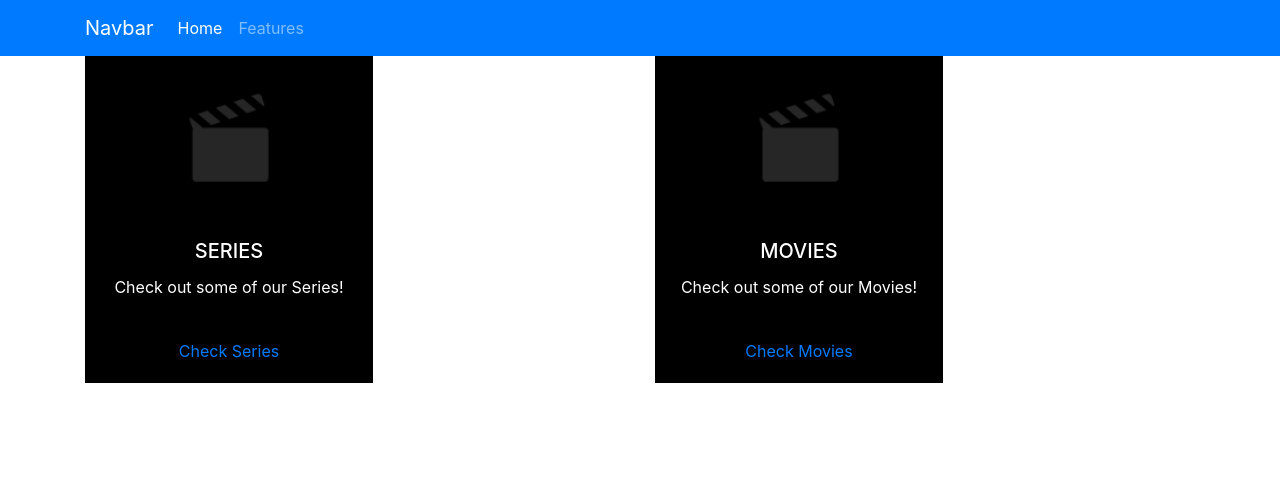
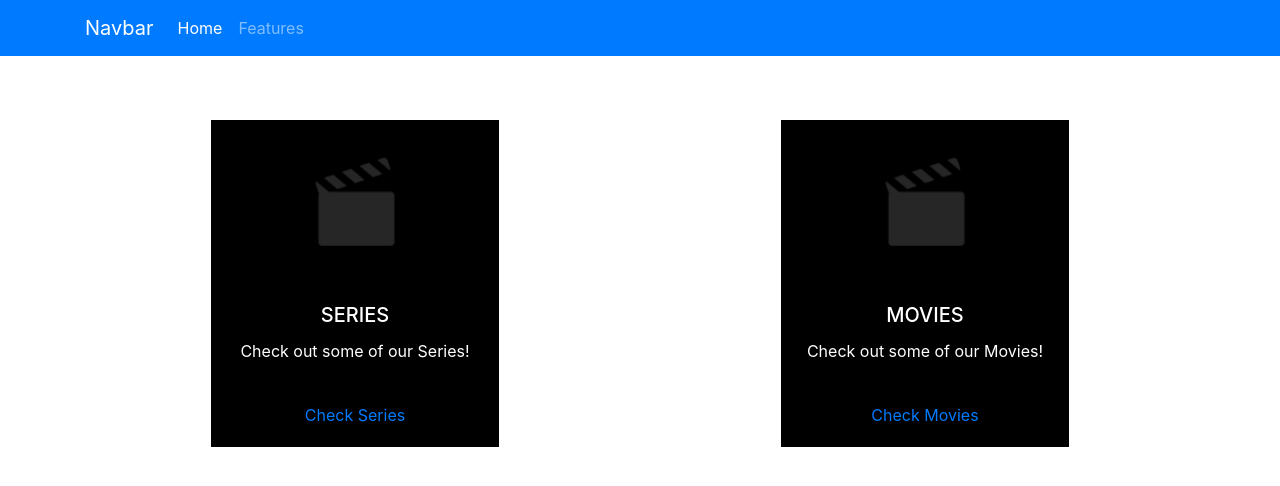
Before and after one commit to lawrencedovin/stan-coding-challenge, a React (Create React App) app: page / in a window 1280 px wide. Shown: the top 486 px of the page. Built offline with nearby package versions, Linux system fonts and the light colour scheme.

Commit message:
Updated styles

```diff
--- a/src/components/Home/Home.js
+++ b/src/components/Home/Home.js
@@ -8,7 +8,7 @@ const Home = () => (
   <div className={styles.Home} data-testid="Home">
     <Header/ >
     <div class="container">
-      <div class="row">
+      <div class="row justify-content-md-center">
         <div class="col-sm">
           <div className={styles.card}>
             <img class="card-img-top" src={placeholder} alt="Card image cap" />
--- a/src/components/Home/Home.module.scss
+++ b/src/components/Home/Home.module.scss
@@ -7,5 +7,6 @@
         width: 18rem;
         background: black;
         color: #fff;
+        margin: 4rem auto 0;
     }
 }
```
